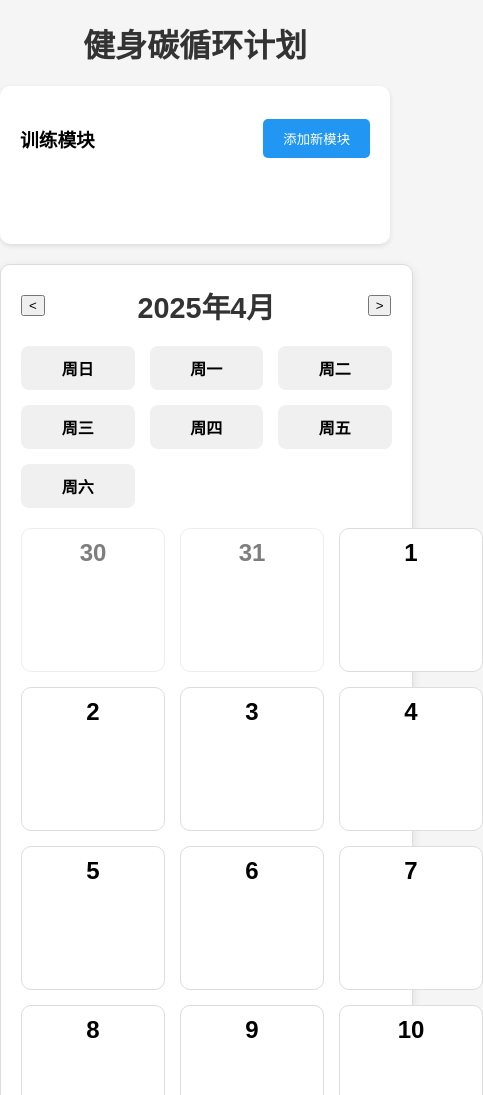
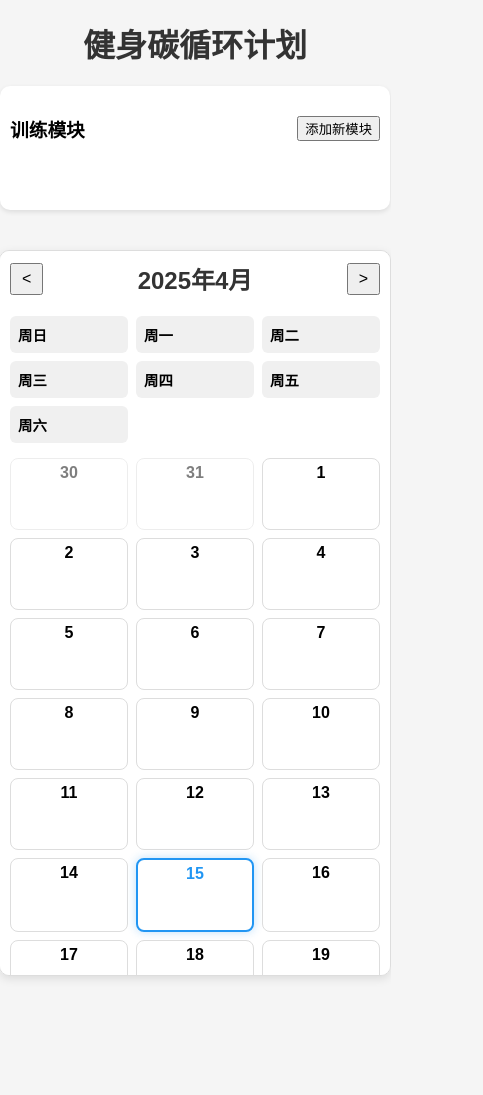
Before and after one commit to juranyouren/TO_DO, a website: page public/fitness-plan/index.html in a window 390 px wide. Shown: the top 1095 px of the page, 483 px wide, since content can reach past the window. After the commit the page ends 996 px from the top, so only its background shows below. Drawn offline with Linux system fonts and the light colour scheme.

```diff
--- a/public/fitness-plan/index.html
+++ b/public/fitness-plan/index.html
@@ -9,6 +9,8 @@
 <body>
   <h1>健身碳循环计划</h1>
 
+  <!-- 新增：主布局容器 -->
+  <div class="main-layout">
     <!-- 训练模块管理区域 -->
     <div class="module-container">
       <div class="module-header">
@@ -23,7 +25,13 @@
       </div>
     </div>
 
-  <!-- 添加模块的表单 -->
+    <!-- 日历 -->
+    <div id="calendar">
+      <!-- 日历网格将由JavaScript生成 -->
+    </div>
+  </div> <!-- 结束 .main-layout -->
+
+  <!-- 添加模块的表单 (保持在布局之外，因为它使用 fixed 定位) -->
   <div id="moduleForm" class="module-form">
     <h3 id="formTitle">添加训练模块</h3> <!-- 修改标题以便动态更改 -->
     <!-- 新增：隐藏字段存储编辑ID -->
@@ -41,12 +49,7 @@
     <button id="cancelModuleBtn">取消</button>
   </div>
 
-  <!-- 不再需要 main-content 包裹 -->
-  <div id="calendar">
-    <!-- 日历网格将由JavaScript生成 -->
-  </div>
-
-  <!-- 详情面板 (现在是模态框) -->
+  <!-- 详情面板 (模态框) (保持在布局之外) -->
   <div class="details-panel" id="detailsPanel">
     <!-- 添加关闭按钮 -->
     <button id="closeDetailsBtn" class="close-details-btn">&times;</button>
@@ -61,7 +64,7 @@
     </div>
   </div>
 
-  <!-- 新增：模态框遮罩层 -->
+  <!-- 模态框遮罩层 (保持在布局之外) -->
   <div id="modalOverlay" class="modal-overlay"></div>
 
   <script src="script.js"></script>
--- a/public/fitness-plan/styles.css
+++ b/public/fitness-plan/styles.css
@@ -1,24 +1,40 @@
 body {
   font-family: Arial, sans-serif;
-  text-align: center;
+  /* text-align: center; */ /* 移除全局居中，让 flex 控制 */
   margin: 0;
   padding: 0;
   background-color: #f5f5f5;
 }
 
 h1 {
+  text-align: center; /* 只让标题居中 */
   margin: 20px 0;
   color: #333;
 }
 
-/* 训练模块管理区域 */
+/* 新增：主布局容器 */
+.main-layout {
+  display: flex;
+  gap: 20px; /* 左右两栏间距 */
+  padding: 0 20px; /* 页面左右留白 */
+  max-width: 1600px; /* 限制最大宽度 */
+  margin: 20px auto; /* 居中显示 */
+  align-items: flex-start; /* 顶部对齐 */
+}
+
+/* 训练模块管理区域 (调整宽度) */
 .module-container {
-  max-width: 1200px;
-  margin: 20px auto;
-  padding: 20px;
+  /* max-width: 1200px; */ /* 移除之前的最大宽度 */
+  /* margin: 20px auto; */ /* 移除自动外边距 */
+  padding: 15px; /* 稍微减少内边距 */
   background-color: #fff;
   border-radius: 10px;
   box-shadow: 0 2px 5px rgba(0,0,0,0.1);
+  flex: 0 0 300px; /* 固定宽度 300px，不伸缩 */
+  /* 或者使用 flex-basis: 300px; flex-shrink: 0; */
+  height: calc(100vh - 100px); /* 限制高度，允许内部滚动 */
+  display: flex; /* 使内部元素垂直排列 */
+  flex-direction: column; /* 垂直方向 */
 }
 
 .module-header {
@@ -26,40 +42,25 @@
   justify-content: space-between;
   align-items: center;
   margin-bottom: 20px;
+  flex-shrink: 0; /* 防止头部被压缩 */
 }
 
-.add-module-btn {
-  padding: 10px 20px;
-  background-color: #2196F3;
-  color: white;
-  border: none;
-  border-radius: 5px;
-  cursor: pointer;
-  transition: background-color 0.3s;
-}
-
-.add-module-btn:hover {
-  background-color: #1976D2;
-}
-
-/* 新增：模块滑动容器 */
+/* 模块滑动容器 (调整以适应父容器) */
 .module-scroll-container {
-  overflow-x: auto; /* 允许水平滚动 */
-  white-space: nowrap; /* 防止模块换行 */
-  padding-bottom: 10px; /* 留出滚动条空间 */
+  overflow-y: auto; /* 改为垂直滚动 */
+  overflow-x: hidden; /* 隐藏水平滚动条 */
+  flex-grow: 1; /* 占据剩余空间 */
 }
 
 .module-list {
-  display: inline-flex; /* 使列表项水平排列 */
-  gap: 15px;
-  padding: 10px 0; /* 调整内边距 */
-  min-width: 100%; /* 确保容器至少和父容器一样宽 */
+  display: flex; /* 改回 flex */
+  flex-direction: column; /* 垂直排列模块 */
+  gap: 10px; /* 调整模块间距 */
+  padding: 10px 5px; /* 调整内边距 */
 }
 
 .module-item {
-  display: inline-block; /* 改为 inline-block */
-  width: 200px; /* 固定宽度 */
-  min-width: 200px;
+  width: auto; /* 宽度自动适应父容器 */
   padding: 15px;
   border-radius: 10px;
   cursor: move;
@@ -68,7 +69,6 @@
   transition: all 0.3s ease;
   position: relative; /* 为了定位按钮 */
   white-space: normal; /* 允许内部文字换行 */
-  vertical-align: top; /* 顶部对齐 */
   color: white; /* 确保文字颜色 */
   text-align: left; /* 模块内文字左对齐 */
 }
@@ -172,56 +172,63 @@
   background-color: #d32f2f;
 }
 
-/* 日历容器 */
+/* 日历容器 (调整宽度和尺寸) */
 #calendar {
-  width: 95%;
-  max-width: 1200px;
-  margin: 20px auto;
   border: 1px solid #ddd;
   border-radius: 10px;
-  padding: 20px;
+  padding: 15px; /* 减少内边距 */
   background-color: #fff;
   box-shadow: 0 3px 10px rgba(0,0,0,0.1);
+  flex: 1; /* 占据剩余空间 */
+  /* 新增：限制最大高度，防止页面滚动 */
+  max-height: calc(100vh - 140px); /* 减去顶部标题和一些边距 */
+  overflow-y: auto; /* 如果内容超出，允许日历内部滚动 */
 }
 
-/* 日历标题 */
+/* 日历标题 (缩小字体) */
 .calendar-header {
   margin-bottom: 20px;
 }
 
 .calendar-header h2 {
-  font-size: 1.8em;
+  font-size: 1.5em; /* 缩小字体 */
   color: #333;
   margin: 0;
 }
 
-/* 星期标题 */
+.calendar-header button { /* 调整按钮样式 */
+  padding: 5px 10px;
+  font-size: 1em;
+}
+
+/* 星期标题 (缩小字体和间距) */
 .weekday-header {
   display: grid;
   grid-template-columns: repeat(7, 1fr);
-  gap: 15px;
-  margin-bottom: 10px;
+  gap: 8px; /* 缩小间距 */
+  margin-bottom: 8px; /* 缩小间距 */
 }
 
 .weekday {
   font-weight: bold;
-  padding: 10px;
+  padding: 8px; /* 减少内边距 */
   background-color: #f0f0f0;
-  border-radius: 8px;
+  border-radius: 6px; /* 缩小圆角 */
+  font-size: 0.9em; /* 缩小字体 */
 }
 
-/* 日历网格 */
+/* 日历网格 (缩小间距) */
 .calendar-grid {
   display: grid;
   grid-template-columns: repeat(7, 1fr);
-  gap: 15px;
-  margin-top: 20px;
+  gap: 8px; /* 缩小间距 */
+  margin-top: 15px; /* 调整间距 */
 }
 
-/* 日历单元格 */
+/* 日历单元格 (缩小尺寸和内边距) */
 .calendar-cell {
-  aspect-ratio: 1/1;
-  border-radius: 10px;
+  /* aspect-ratio: 1/1; */ /* 移除宽高比限制 */
+  border-radius: 8px; /* 缩小圆角 */
   border: 1px solid #ddd;
   display: flex;
   flex-direction: column;
@@ -231,8 +238,8 @@
   transition: all 0.3s ease;
   position: relative;
   background-color: #fff;
-  min-height: 120px;
-  padding: 10px;
+  min-height: 70px; /* 调整最小高度 */
+  padding: 5px; /* 减少内边距 */
 }
 
 .calendar-cell:hover {
@@ -256,20 +263,20 @@
   opacity: 0.5;
 }
 
-/* 日期数字 */
+/* 日期数字 (缩小字体) */
 .date-number {
-  font-size: 1.5em;
+  font-size: 1.1em; /* 缩小字体 */
   font-weight: bold;
-  margin-bottom: 10px;
+  margin-bottom: 5px; /* 减少间距 */
 }
 
-/* 训练模块标记 */
+/* 训练模块标记 (缩小字体和内边距) */
 .module-marker {
   width: 100%;
-  padding: 5px;
-  margin-top: 5px;
-  border-radius: 5px;
-  font-size: 0.9em;
+  padding: 3px; /* 减少内边距 */
+  margin-top: 3px; /* 减少间距 */
+  border-radius: 4px; /* 缩小圆角 */
+  font-size: 0.8em; /* 缩小字体 */
   color: white;
   position: relative; /* 为了定位删除按钮 */
   text-align: center; /* 标记内文字居中 */
@@ -279,19 +286,19 @@
   white-space: nowrap; /* 不换行 */
 }
 
-/* 新增：模块标记删除按钮 */
+/* 模块标记删除按钮 (调整尺寸和位置) */
 .remove-marker-btn {
   position: absolute;
-  top: 1px;
-  right: 1px;
+  top: 0px;
+  right: 0px;
   background: rgba(0, 0, 0, 0.4);
   color: white;
   border: none;
   border-radius: 50%;
-  width: 16px;
-  height: 16px;
-  font-size: 10px;
-  line-height: 16px; /* 垂直居中 */
+  width: 14px;
+  height: 14px;
+  font-size: 9px;
+  line-height: 14px;
   text-align: center;
   cursor: pointer;
   display: none; /* 默认隐藏 */
@@ -302,7 +309,7 @@
   display: block; /* 悬停标记时显示 */
 }
 
-/* 详情展开区域 (修改为模态框样式) */
+/* 详情展开区域 (模态框样式 - 保持不变) */
 .details-panel {
   display: none; /* 默认隐藏 */
   position: fixed; /* 固定定位 */
@@ -402,12 +409,31 @@
   display: block; /* 激活时显示 */
 }
 
-/* 响应式设计 */
-@media (max-width: 992px) {
+/* 响应式设计 (调整断点和布局) */
+@media (max-width: 1024px) { /* 调整断点 */
+  .main-layout {
+    flex-direction: column; /* 在较小屏幕上改为垂直布局 */
+    align-items: center; /* 居中显示 */
+  }
+
+  .module-container {
+    flex-basis: auto; /* 取消固定宽度 */
+    width: 95%; /* 设置宽度 */
+    max-width: 600px; /* 限制最大宽度 */
+    height: auto; /* 高度自适应 */
+    max-height: 40vh; /* 限制最大高度 */
+    margin-bottom: 20px; /* 添加底部间距 */
+  }
+
+  #calendar {
+    width: 95%; /* 设置宽度 */
+    max-width: 800px; /* 限制最大宽度 */
+  }
+
+  /* 在更小的屏幕上进一步调整日历网格 */
   .calendar-grid {
     grid-template-columns: repeat(5, 1fr);
   }
-
   .weekday-header {
     grid-template-columns: repeat(5, 1fr);
   }
@@ -417,9 +443,11 @@
   .calendar-grid {
     grid-template-columns: repeat(4, 1fr);
   }
-
   .weekday-header {
     grid-template-columns: repeat(4, 1fr);
+  }
+  .module-container {
+    max-height: 30vh; /* 进一步限制模块容器高度 */
   }
 }
 
@@ -427,17 +455,23 @@
   .calendar-grid {
     grid-template-columns: repeat(3, 1fr);
   }
-
   .weekday-header {
     grid-template-columns: repeat(3, 1fr);
   }
-
-  .color-tabs {
-    flex-wrap: wrap;
+  .main-layout {
+    padding: 0 10px; /* 减少左右留白 */
   }
-
-  .color-tab {
-    flex-basis: 40%;
-    margin-bottom: 10px;
+  .module-container, #calendar {
+    width: 100%; /* 宽度占满 */
+    padding: 10px;
+  }
+  .calendar-cell {
+    min-height: 60px; /* 再次缩小 */
+  }
+  .date-number {
+    font-size: 1em;
+  }
+  .module-marker {
+    font-size: 0.7em;
   }
 }
```
Lines whose indentation alone changed are shown as unchanged.
